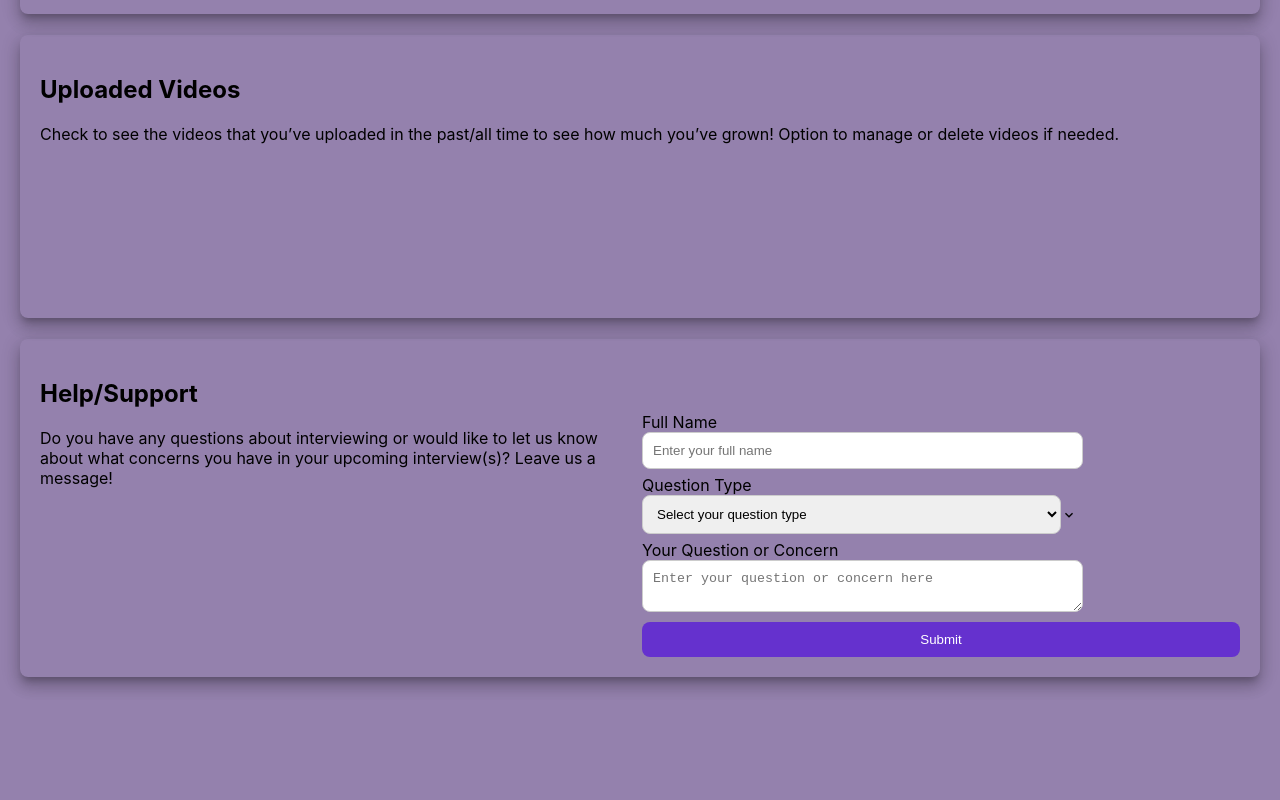
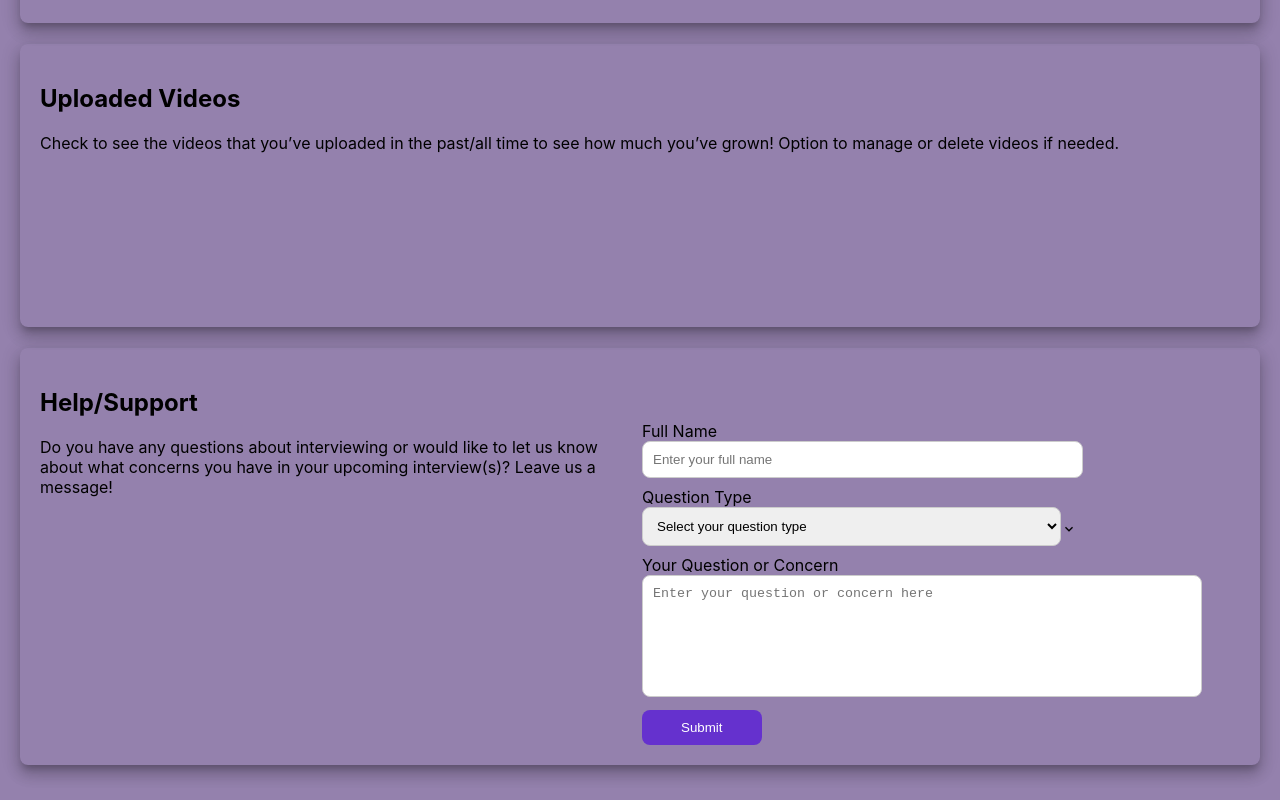
Before and after one commit to keningzhao99/Interview-Portal, a React (Vite) app in the folder frontend/: page /profile in a window 1280 px wide. Shown: the part 603-1403 px from the top of the page. Before the commit the page ends 1315 px from the top, so only its background shows below. Built offline with nearby package versions, Linux system fonts and the light colour scheme.

Commit message:
form textarea resizing to none

```diff
--- a/frontend/src/styles/UserProfile.css
+++ b/frontend/src/styles/UserProfile.css
@@ -12,7 +12,7 @@ body {
   flex-direction: column;
   align-items: center;
   justify-content: center;
-  padding: 20px; /* Add some padding to the container */
+  padding: 20px;
 }
 
 .profile-header,
@@ -27,14 +27,14 @@ body {
   box-shadow: rgba(0, 0, 0, 0.2) 0px 6px 6px -3px, rgba(0, 0, 0, 0.14) 0px 10px 14px 1px, rgba(0, 0, 0, 0.12) 0px 4px 18px 3px;
 }
 
-/* Styling for form inputs */
 .form-input {
   padding: 10px;
-  margin-bottom: 2px;
+  margin-bottom: 5px;
   border-radius: 8px;
   border: 1px solid #ccc;
   transition: border-color 0.2s, box-shadow 0.2s;
   width: 70%;
+  resize: none;
 }
 
 .form-input:focus {
@@ -42,7 +42,12 @@ body {
   box-shadow: 0 0 0 3px rgba(107, 49, 206, 0.6);
 }
 
-/* Styling for form buttons */
+textarea.form-input {
+  height: auto; /* Fixed height for the textarea */
+  width: 90%;
+  height: 100px;
+}
+
 .form-button {
   background-color: #6531ce;
   color: white;
@@ -51,6 +56,7 @@ body {
   border: none;
   cursor: pointer;
   transition: background-color 0.2s, box-shadow 0.2s;
+  width: 20%;
 }
 
 .form-button:hover {
```
